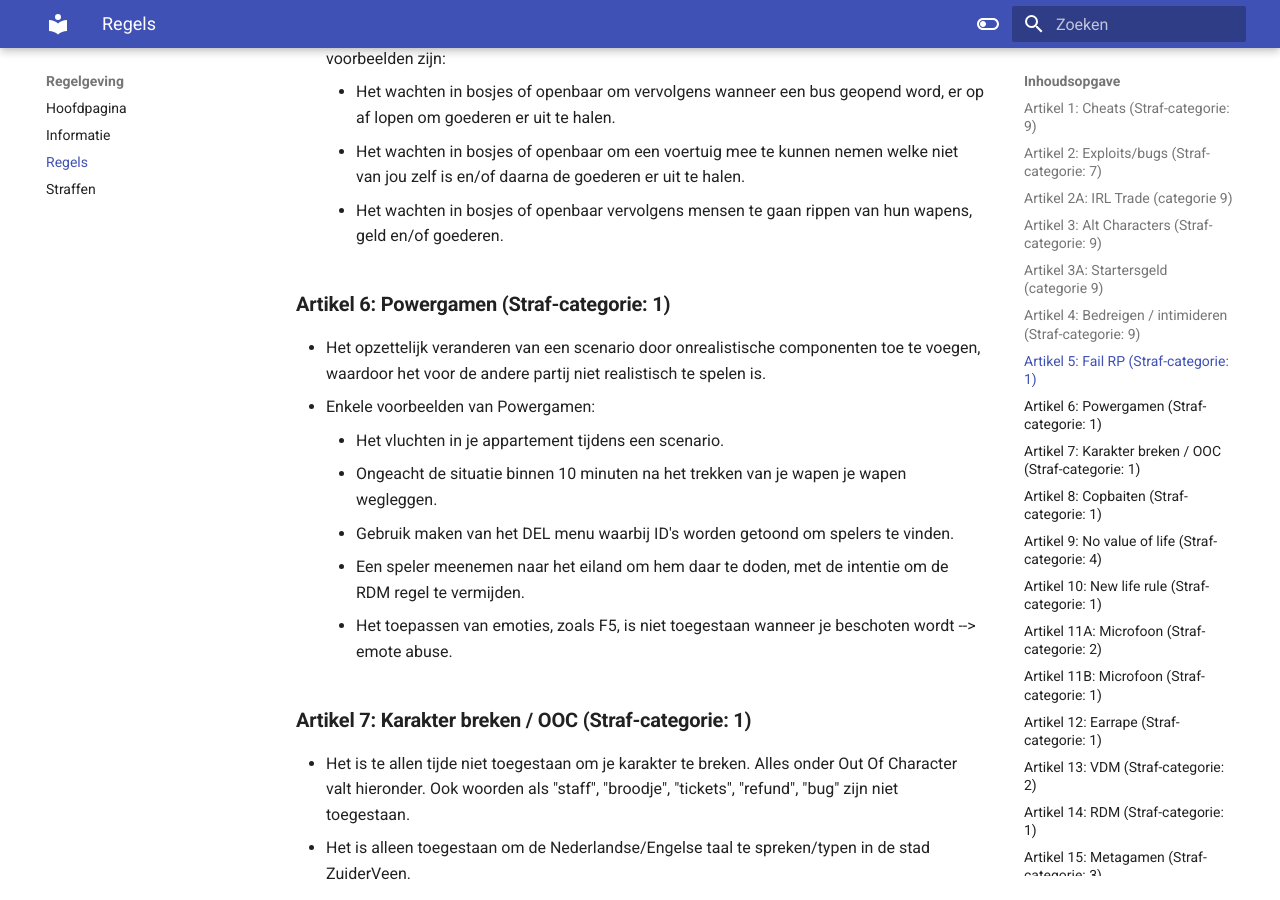
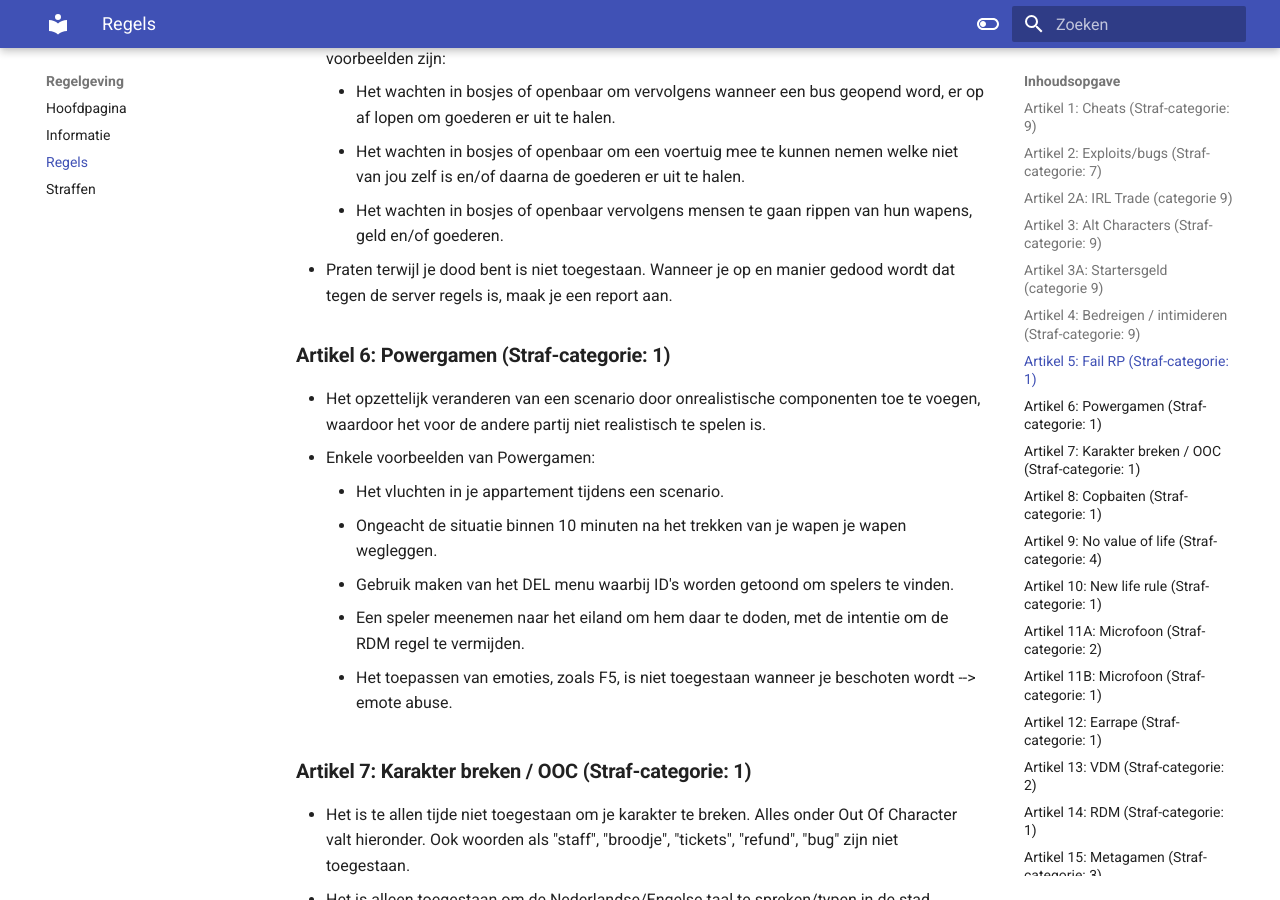
Before and after one commit to ZuiderVeenRP/apv, an MkDocs documentation site: the page built from docs/algemeen.md, in a window 1280 px wide and 900 px high, scrolled down 2145 px. Built offline with MkDocs 1.6.1 and Material for MkDocs 9.7.7, drawn with Linux system fonts in a browser that asks for light colours; comment, search, counter and statistics services are not loaded.

Commit message:
Artikel 5: Fail RP Lid 5 praten wanneer je dood bent
Praten terwijl je dood bent is niet toegestaan. Wanneer je op en manier gedood wordt dat tegen de server regels is, maak je een report aan.

```diff
--- a/docs/algemeen.md
+++ b/docs/algemeen.md
@@ -50,7 +50,7 @@
       * Het wachten in bosjes of openbaar om vervolgens wanneer een bus geopend word, er op af lopen om goederen er uit te halen.
       * Het wachten in bosjes of openbaar om een voertuig mee te kunnen nemen welke niet van jou zelf is en/of daarna de goederen er uit te halen.
       * Het wachten in bosjes of openbaar vervolgens mensen te gaan rippen van hun wapens, geld en/of goederen.
-
+   - Praten terwijl je dood bent is niet toegestaan. Wanneer je op en manier gedood wordt dat tegen de server regels is, maak je een report aan.
 
 ### **Artikel 6: Powergamen (Straf-categorie: 1)**
    - Het opzettelijk veranderen van een scenario door onrealistische componenten toe te voegen, waardoor het voor de andere partij niet realistisch te spelen is.
```
